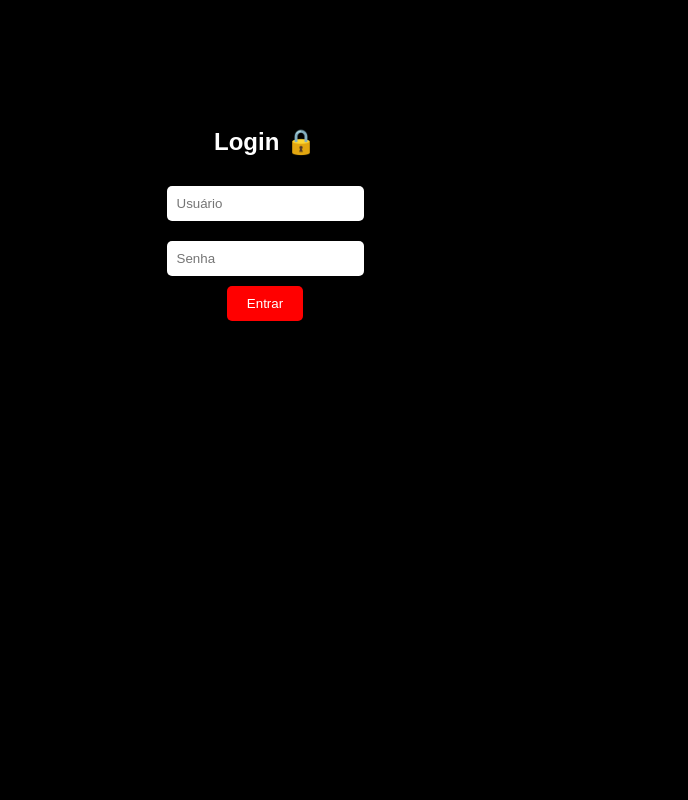
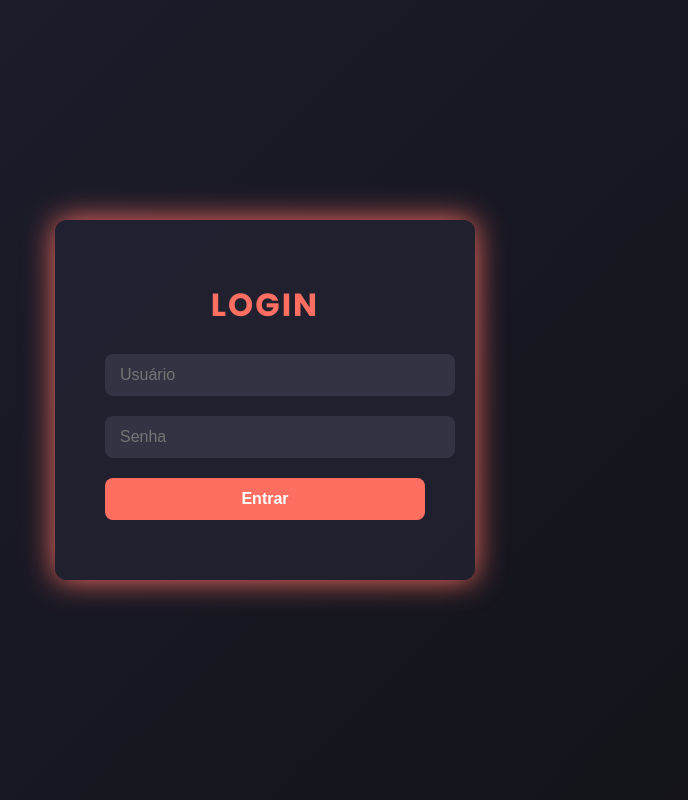
Before and after one commit to SrDark222/Brute-force-teste, a plain HTML site: page index.html in a window 1280 px wide. Shown: the whole page, without its empty margins (375-1063 px from the left). Drawn offline with Linux system fonts and the light colour scheme.

Commit message:
Update index.html

```diff
--- a/index.html
+++ b/index.html
@@ -1,29 +1,110 @@
 <!DOCTYPE html>
-<html>
+<html lang="pt-BR">
 <head>
-  <title>Login Secreto</title>
-  <style>
-    body { background: #000; color: #fff; font-family: sans-serif; text-align: center; margin-top: 10%; }
-    input { margin: 10px; padding: 10px; border: none; border-radius: 5px; }
-    button { padding: 10px 20px; background: red; border: none; border-radius: 5px; color: white; }
-  </style>
+<meta charset="UTF-8" />
+<meta name="viewport" content="width=device-width, initial-scale=1" />
+<title>Login - Tropa do Egito</title>
+<style>
+  @import url('https://fonts.googleapis.com/css2?family=Poppins:wght@400;700&display=swap');
+  body {
+    margin: 0;
+    height: 100vh;
+    display: flex;
+    justify-content: center;
+    align-items: center;
+    background: linear-gradient(135deg, #1e1e2f, #121217);
+    font-family: 'Poppins', sans-serif;
+    color: #eee;
+  }
+  .container {
+    background: #222233cc;
+    padding: 40px 50px;
+    border-radius: 12px;
+    box-shadow: 0 0 30px #ff6f61;
+    width: 320px;
+    text-align: center;
+  }
+  h1 {
+    margin-bottom: 25px;
+    font-weight: 700;
+    color: #ff6f61;
+    text-transform: uppercase;
+    letter-spacing: 2px;
+  }
+  input[type="text"], input[type="password"] {
+    width: 100%;
+    padding: 12px 15px;
+    margin-bottom: 20px;
+    border: none;
+    border-radius: 8px;
+    font-size: 16px;
+    background: #333344;
+    color: #eee;
+    transition: background 0.3s ease;
+  }
+  input[type="text"]:focus, input[type="password"]:focus {
+    background: #ff6f61;
+    color: #fff;
+    outline: none;
+  }
+  input[type="submit"] {
+    width: 100%;
+    padding: 12px 15px;
+    border: none;
+    border-radius: 8px;
+    background: #ff6f61;
+    color: #fff;
+    font-weight: 700;
+    font-size: 16px;
+    cursor: pointer;
+    transition: background 0.3s ease;
+  }
+  input[type="submit"]:hover {
+    background: #ff3b2f;
+  }
+  .message {
+    margin-top: 20px;
+    font-weight: 700;
+  }
+  .success {
+    color: #4caf50;
+  }
+  .error {
+    color: #ff3b2f;
+  }
+</style>
 </head>
 <body>
-  <h2>Login 🔒</h2>
-  <input id="user" type="text" placeholder="Usuário"><br>
-  <input id="pass" type="password" placeholder="Senha"><br>
-  <button onclick="check()">Entrar</button>
+  <div class="container">
+    <h1>Login</h1>
+    <form id="loginForm">
+      <input type="text" id="user" name="user" placeholder="Usuário" required autocomplete="off" />
+      <input type="password" id="pass" name="pass" placeholder="Senha" required autocomplete="off" />
+      <input type="submit" value="Entrar" />
+    </form>
+    <div class="message" id="msg"></div>
+  </div>
 
   <script>
-    function check() {
-      const u = document.getElementById("user").value;
-      const p = document.getElementById("pass").value;
-      if (u === "admin" && p === "rei") {
-        window.location.href = "https://youtube.com";
+    const form = document.getElementById('loginForm');
+    const msg = document.getElementById('msg');
+
+    form.addEventListener('submit', e => {
+      e.preventDefault();
+      const user = form.user.value;
+      const pass = form.pass.value;
+
+      if(user === 'admin' && pass === '123456789') {
+        msg.textContent = 'Login Sucesso';
+        msg.className = 'message success';
+        setTimeout(() => {
+          window.location.href = 'https://youtube.com';
+        }, 1500);
       } else {
-        alert("Acesso negado 🧱");
+        msg.textContent = 'Invalid login';
+        msg.className = 'message error';
       }
-    }
+    });
   </script>
 </body>
 </html>
```
